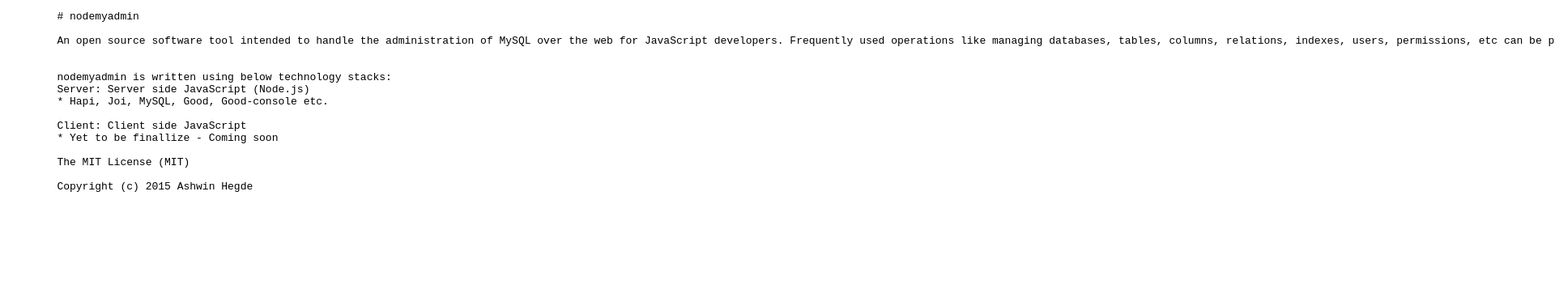
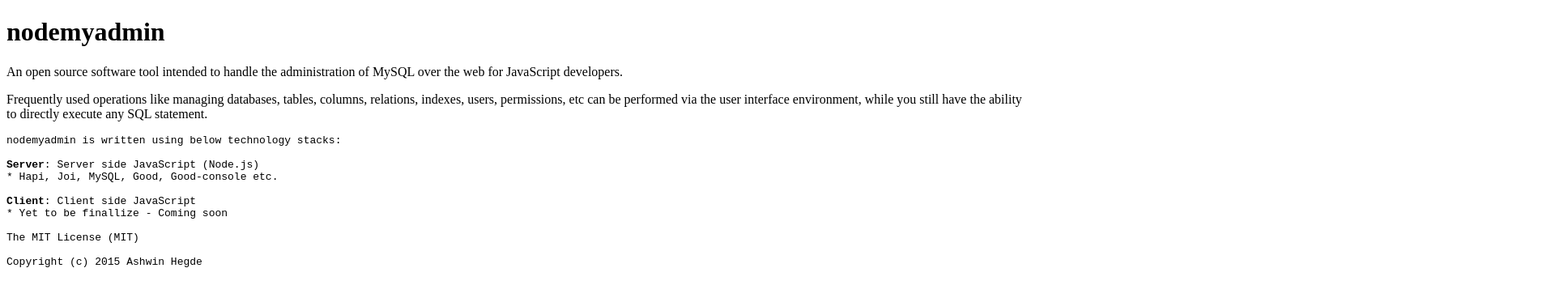
Before and after one commit to nodemyadmin/nodemyadmin-web, a website: page client/index.html in a window 1280 px wide. Shown: the top 368 px of the page at 81% size, 1920 px wide, since content can reach past the window. Drawn offline with Linux system fonts and the light colour scheme.

Commit message:
fixes clientpath + index.html

```diff
--- a/client/index.html
+++ b/client/index.html
@@ -5,22 +5,24 @@
         <title>nodemyadmin &brvbar; v0.0.0</title>
     </head>
     <body>
-        <pre>
-        # nodemyadmin
 
-        An open source software tool intended to handle the administration of MySQL over the web for JavaScript developers. Frequently used operations like managing databases, tables, columns, relations, indexes, users, permissions, etc can be performed via the user interface environment, while you still have the ability to directly execute any SQL statement.
+        <h1>nodemyadmin</h1>
 
+        <p>An open source software tool intended to handle the administration of MySQL over the web for JavaScript developers.</p>
+        <p>Frequently used operations like managing databases, tables, columns, relations, indexes, users, permissions, etc can be performed via the user interface environment, while you still have the ability to directly execute any SQL statement.</p>
 
-        nodemyadmin is written using below technology stacks:
-        Server: Server side JavaScript (Node.js)
-        * Hapi, Joi, MySQL, Good, Good-console etc.
+<pre>
+nodemyadmin is written using below technology stacks:
 
-        Client: Client side JavaScript
-        * Yet to be finallize - Coming soon
+<b>Server</b>: Server side JavaScript (Node.js)
+* Hapi, Joi, MySQL, Good, Good-console etc.
 
-        The MIT License (MIT)
+<b>Client</b>: Client side JavaScript
+* Yet to be finallize - Coming soon
 
-        Copyright (c) 2015 Ashwin Hegde
-        </pre>
+The MIT License (MIT)
+
+Copyright (c) 2015 Ashwin Hegde
+</pre>
     </body>
 </html>
--- a/server/configs/properties.config.js
+++ b/server/configs/properties.config.js
@@ -5,7 +5,7 @@
 		"address": "localhost"
 	},
 	"client": {
-		"staticServe": "../client",
+		"staticServe": "client",
 		"listing": true,
 		"index": true,
 		"showHidden": true
```
